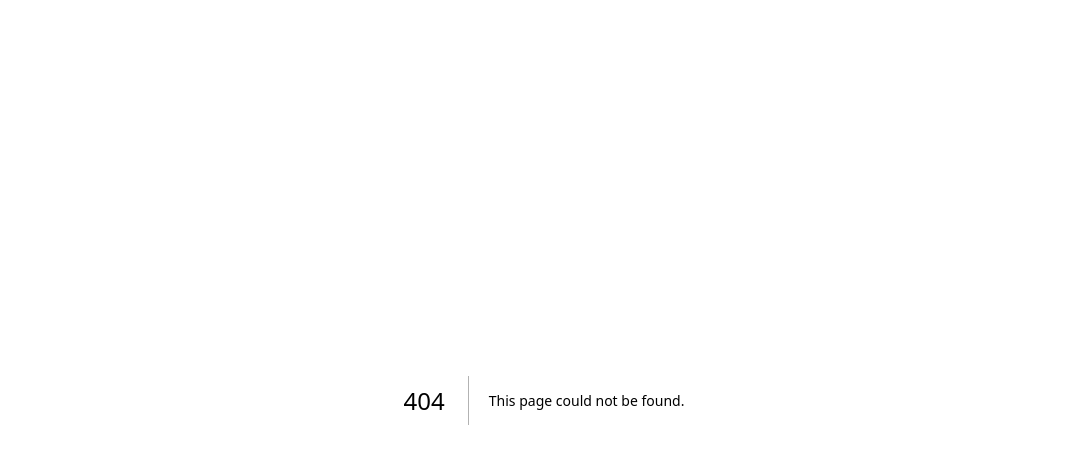
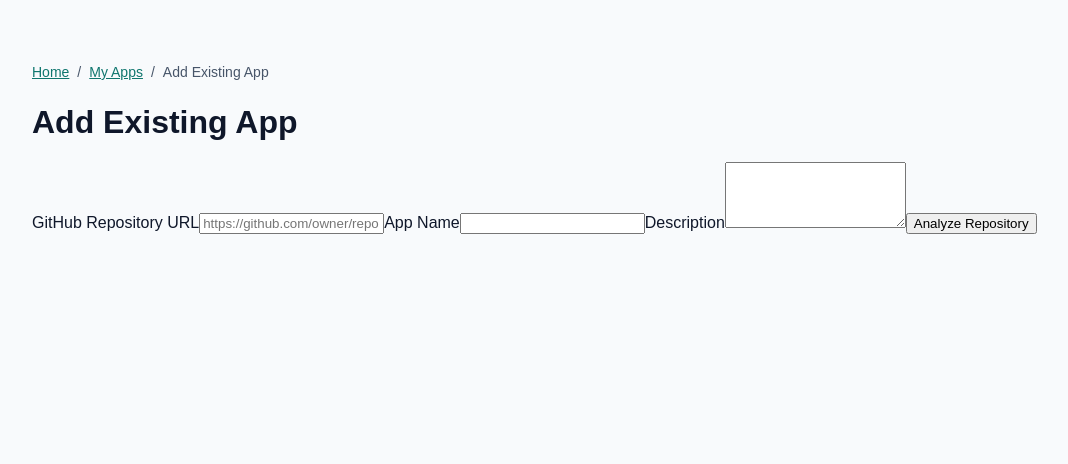
Before and after one commit to marchollins/cu-app-portal, a Next.js app: page /apps/add in a window 1280 px wide. Before the commit this address had no page. Shown: the top 464 px of the page, without its empty margins (96-1164 px from the left). Built offline with nearby package versions, Linux system fonts and the light colour scheme; no server answers; sample sign-in values are in the browser's storage.

Commit message:
feat: add existing app entry point

```diff
--- /dev/null
+++ b/src/app/apps/add/page.tsx
@@ -0,0 +1,50 @@
+import React from "react";
+import Link from "next/link";
+import { redirect } from "next/navigation";
+import { getCurrentUserIdOrNull } from "@/features/app-requests/current-user";
+import { addExistingAppAction } from "@/features/repository-imports/actions";
+
+type FormAction = (formData: FormData) => void | Promise<void>;
+
+const addExistingAppFormAction = addExistingAppAction as unknown as FormAction;
+
+export default async function AddExistingAppPage() {
+  const userId = await getCurrentUserIdOrNull();
+
+  if (!userId) {
+    redirect("/");
+  }
+
+  return (
+    <main>
+      <nav aria-label="Breadcrumb" className="breadcrumb">
+        <Link href="/">Home</Link>
+        <span aria-hidden="true">/</span>
+        <Link href="/apps">My Apps</Link>
+        <span aria-hidden="true">/</span>
+        <span aria-current="page">Add Existing App</span>
+      </nav>
+      <h1>Add Existing App</h1>
+      <form action={addExistingAppFormAction}>
+        <label>
+          GitHub Repository URL
+          <input
+            name="repositoryUrl"
+            type="url"
+            required
+            placeholder="https://github.com/owner/repo"
+          />
+        </label>
+        <label>
+          App Name
+          <input name="appName" type="text" required />
+        </label>
+        <label>
+          Description
+          <textarea name="description" rows={4} />
+        </label>
+        <button type="submit">Analyze Repository</button>
+      </form>
+    </main>
+  );
+}
--- a/src/app/page.tsx
+++ b/src/app/page.tsx
@@ -11,6 +11,8 @@ export default function HomePage() {
       </p>
       <Link href="/create">Create New App</Link>
       {" | "}
+      <Link href="/apps/add">Add Existing App</Link>
+      {" | "}
       <Link href="/apps">My Apps</Link>
     </main>
   );
```
Also changed, not shown: 2 other files (tests, documents, lock files or other folders).
